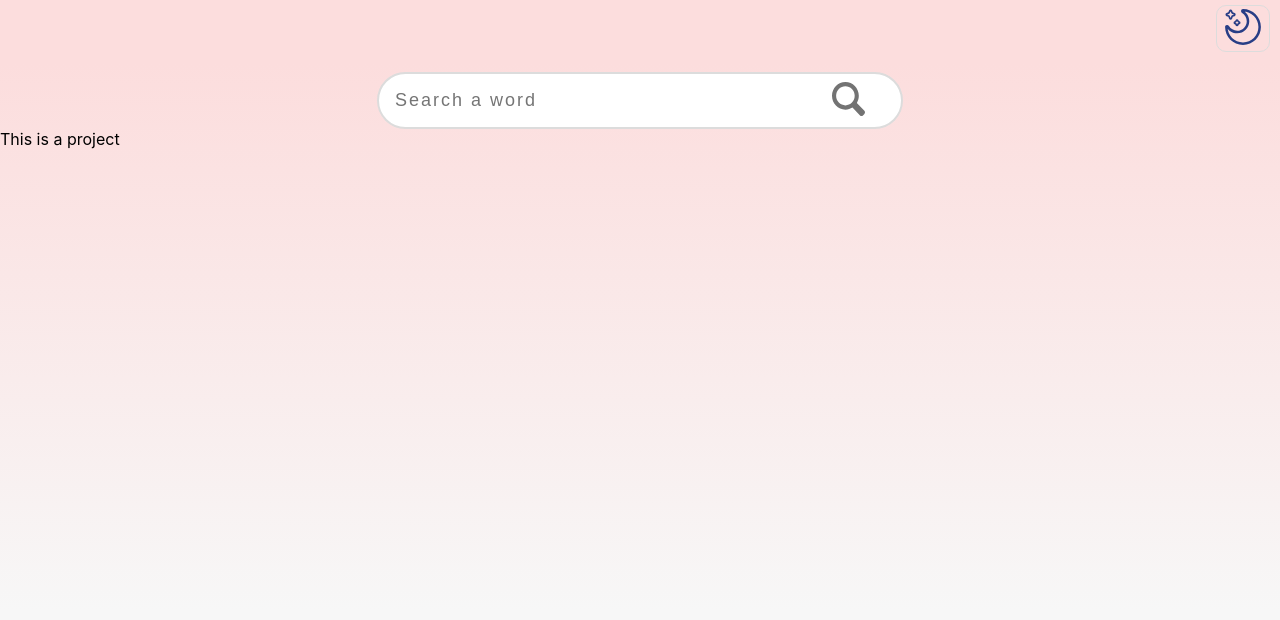
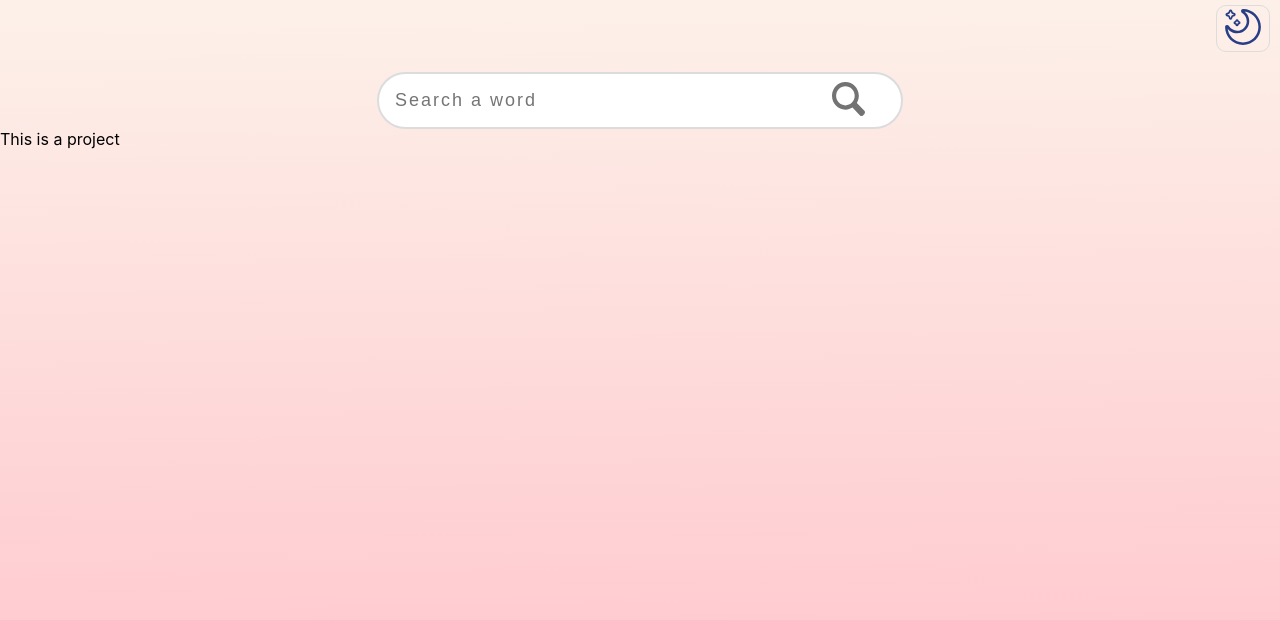
Before and after one commit to Somayyeh094/react-dictionary-project, a React (Create React App) app: page / in a window 1280 px wide. Shown: the top 620 px of the page. Built offline with nearby package versions, Linux system fonts and the light colour scheme.

Commit message:
changed background gradient

```diff
--- a/src/App.css
+++ b/src/App.css
@@ -1,9 +1,6 @@
 .App {
-  background: linear-gradient(
-    0deg,
-    rgb(247, 247, 247) 23.8%,
-    rgb(252, 221, 221) 92%
-  );
+  background: linear-gradient(179.4deg, rgb(253, 240, 233) 2.2%, rgb(255, 194, 203) 96.2%);
+
   background-position: center;
   background-repeat: no-repeat;
   background-size: cover;
```
